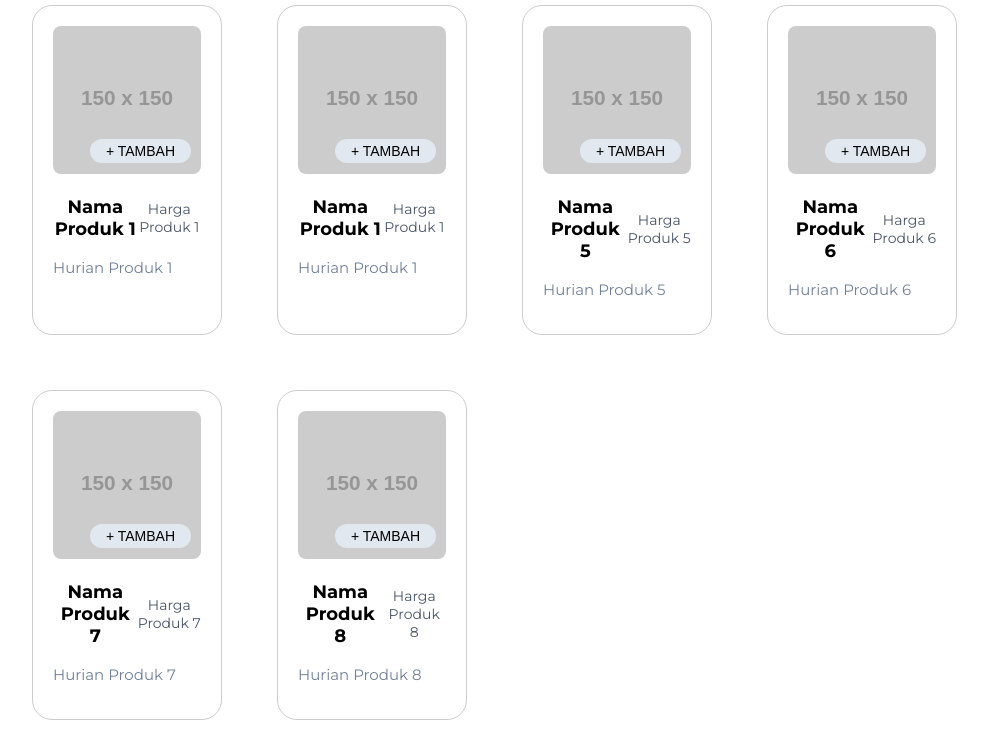
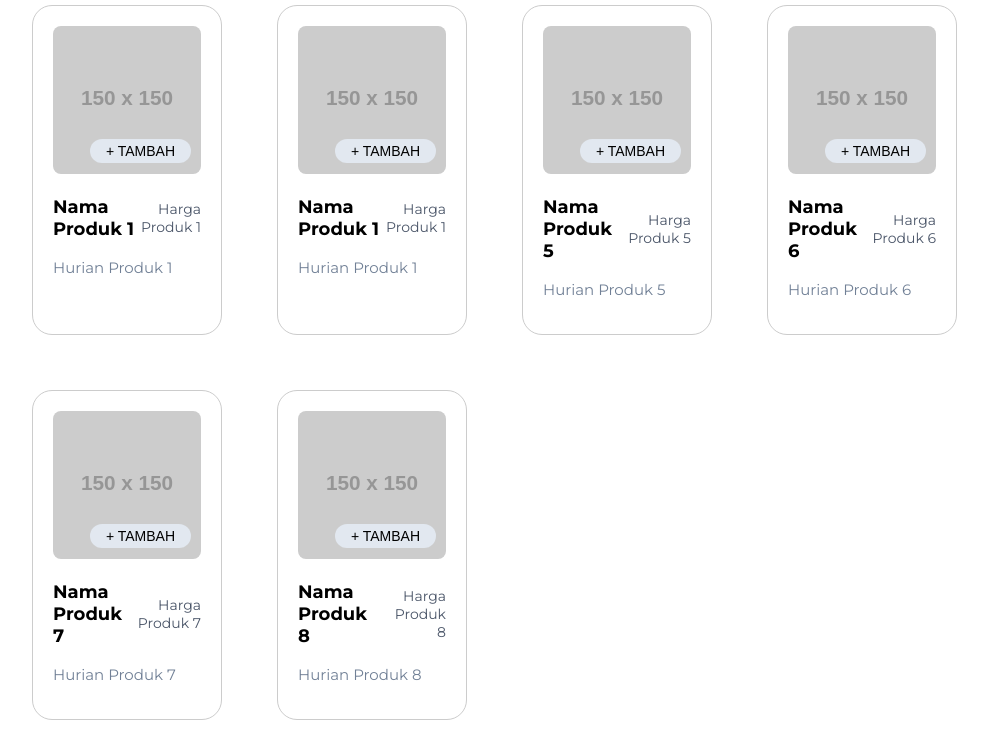
Before and after one commit to Lunarix08/Coffee-Shop-SPM, a PHP site: page / in a window 1280 px wide, after a click that opens the changed part. Shown: the part 414-1164 px from the top of the page, without its empty margins (118-1106 px from the left). Run offline with PHP 8.4, Linux system fonts and the light colour scheme; grey boxes labelled with a size stand in for pictures from a placeholder-image service; some libraries are stand-ins or nearby versions.

Commit message:
Add files via upload

```diff
--- a/style.css
+++ b/style.css
@@ -278,11 +278,13 @@ body, html {
 .product-name {
     font-size: 1.125rem;
     font-weight: bold;
+    text-align: left;
 }
 
 .product-price {
     font-size: 0.875rem;
     color: #4A5568; /* Gray color */
+    text-align: right;
 }
 
 .product-description {
```
